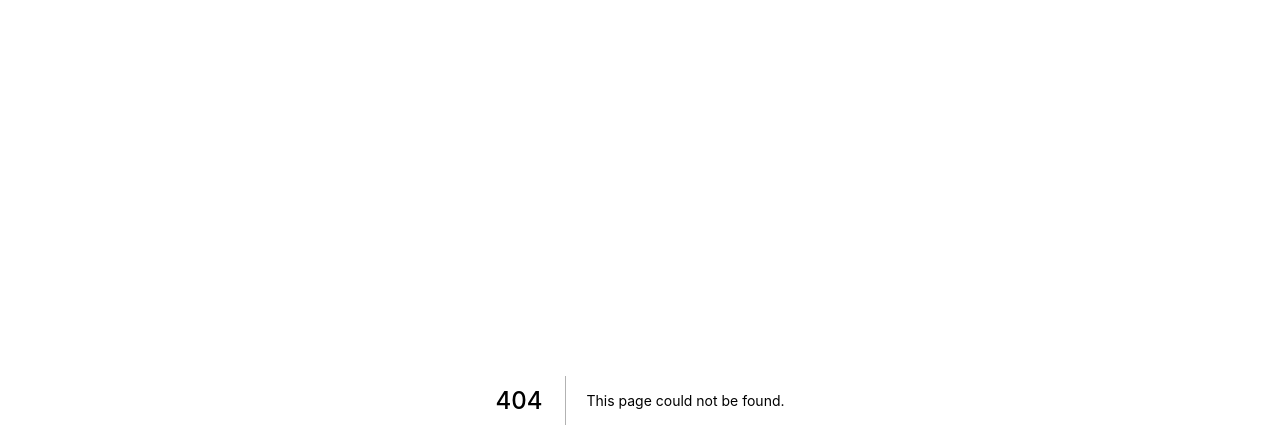
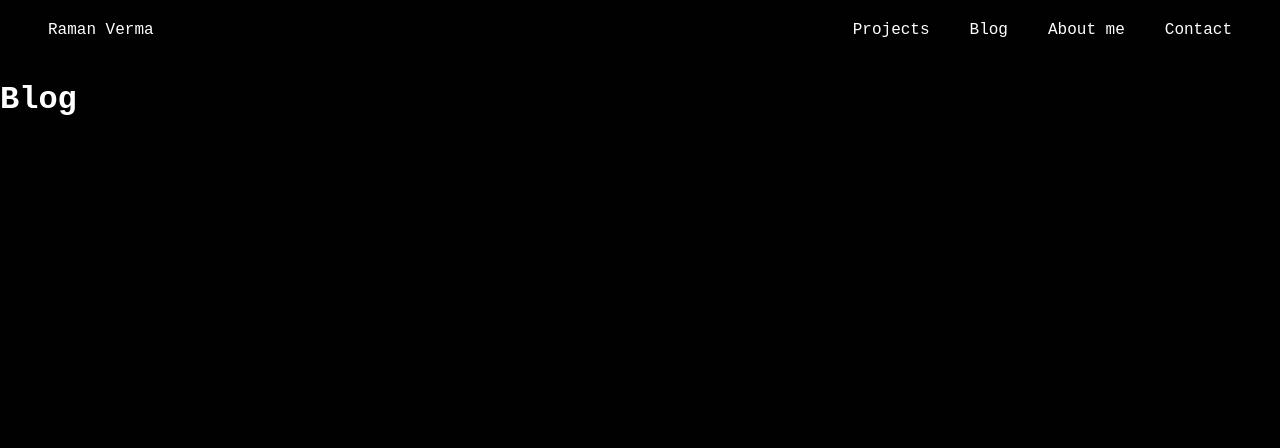
Before and after one commit to ramanverma2k/portfolio, a Next.js app: page /blog in a window 1280 px wide. Before the commit this address had no page. Shown: the top 448 px of the page. Built offline with nearby package versions, Linux system fonts and the light colour scheme.

Commit message:
components and style of base layout

```diff
--- /dev/null
+++ b/components/footer.js
@@ -0,0 +1,6 @@
+import styles from "../styles/Footer.module.css";
+
+function Footer() {
+    return <footer className={styles.footer}>Footer example</footer>;
+}
+export default Footer;
--- /dev/null
+++ b/components/nav.js
@@ -0,0 +1,30 @@
+import Link from "next/link";
+import styles from "../styles/Navbar.module.css";
+
+function Navbar() {
+    return (
+        <nav className={styles.navbar}>
+            <div>
+                <Link href="/">
+                    <a className={styles.nav__logo}>Raman Verma</a>
+                </Link>
+            </div>
+            <div>
+                <Link href="/projects">
+                    <a className={styles.nav__links}>Projects</a>
+                </Link>
+                <Link href="/blog">
+                    <a className={styles.nav__links}>Blog</a>
+                </Link>
+                <Link href="/about">
+                    <a className={styles.nav__links}>About me</a>
+                </Link>
+                <Link href="/contact">
+                    <a className={styles.nav__links}>Contact</a>
+                </Link>
+            </div>
+        </nav>
+    );
+}
+
+export default Navbar;
--- /dev/null
+++ b/pages/blog.js
@@ -0,0 +1,12 @@
+import Navbar from "../components/nav";
+
+function Blog() {
+    return (
+        <div>
+            <Navbar />
+            <h1>Blog</h1>
+        </div>
+    );
+}
+
+export default Blog;
--- /dev/null
+++ b/styles/Navbar.module.css
@@ -0,0 +1,19 @@
+.navbar {
+    display: flex;
+    justify-content: space-between;
+    align-items: center;
+    background-color: #000100;
+    height: 60px;
+    padding: 0 3rem 0 3rem;
+}
+
+.nav__logo {
+    text-decoration: none;
+    color: white;
+}
+
+.nav__links {
+    padding-left: 40px;
+    text-decoration: none;
+    color: white;
+}
```
Also changed, not shown: components/hero.js (added, +44 -0 lines), components/recent.js (added, +12 -0 lines), components/terminal.js (added, +33 -0 lines), pages/about.js (added, +12 -0 lines), pages/contact.js (added, +12 -0 lines), pages/projects.js (added, +12 -0 lines), styles/Footer.module.css (added, +11 -0 lines), styles/Recent.module.css (added, +20 -0 lines), 1 other file (tests, documents, lock files or other folders).
